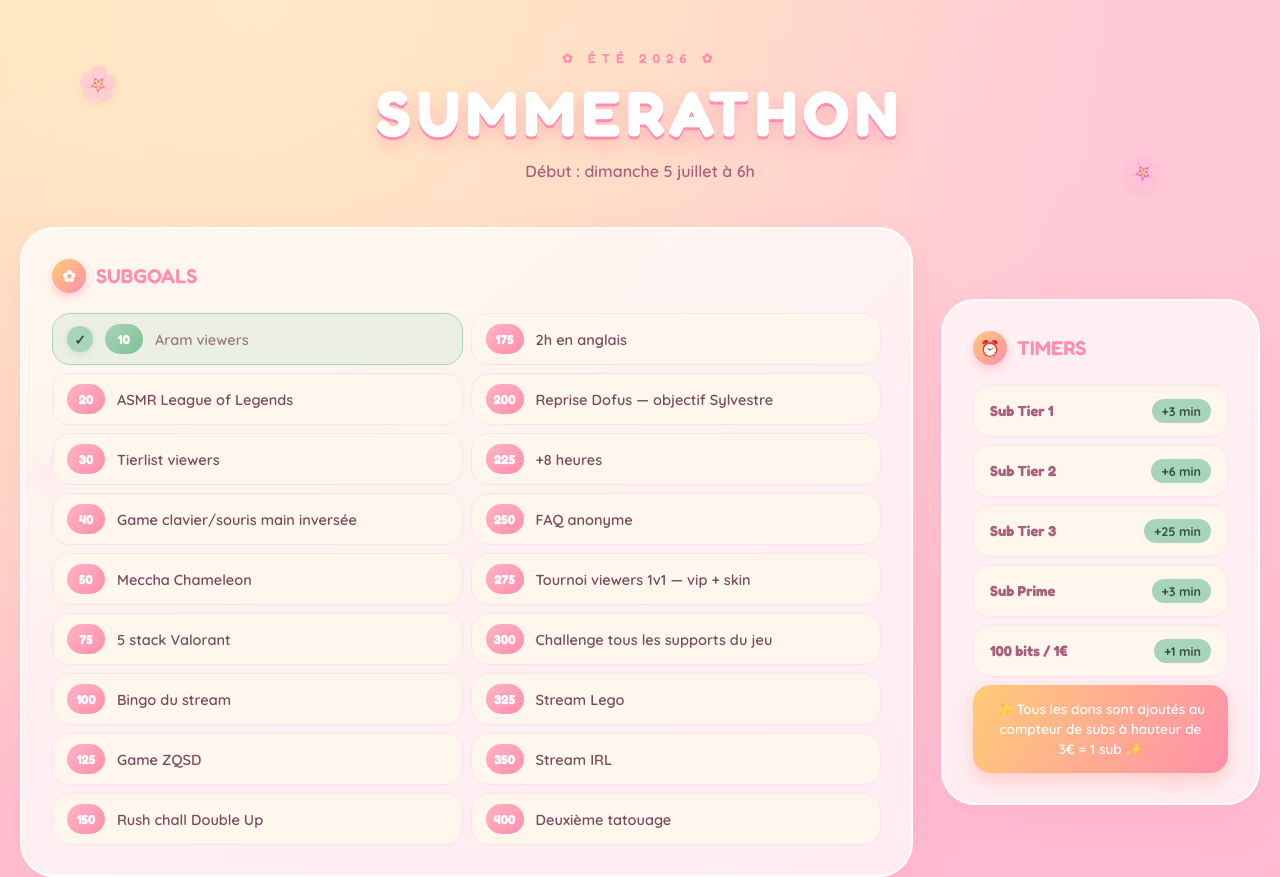
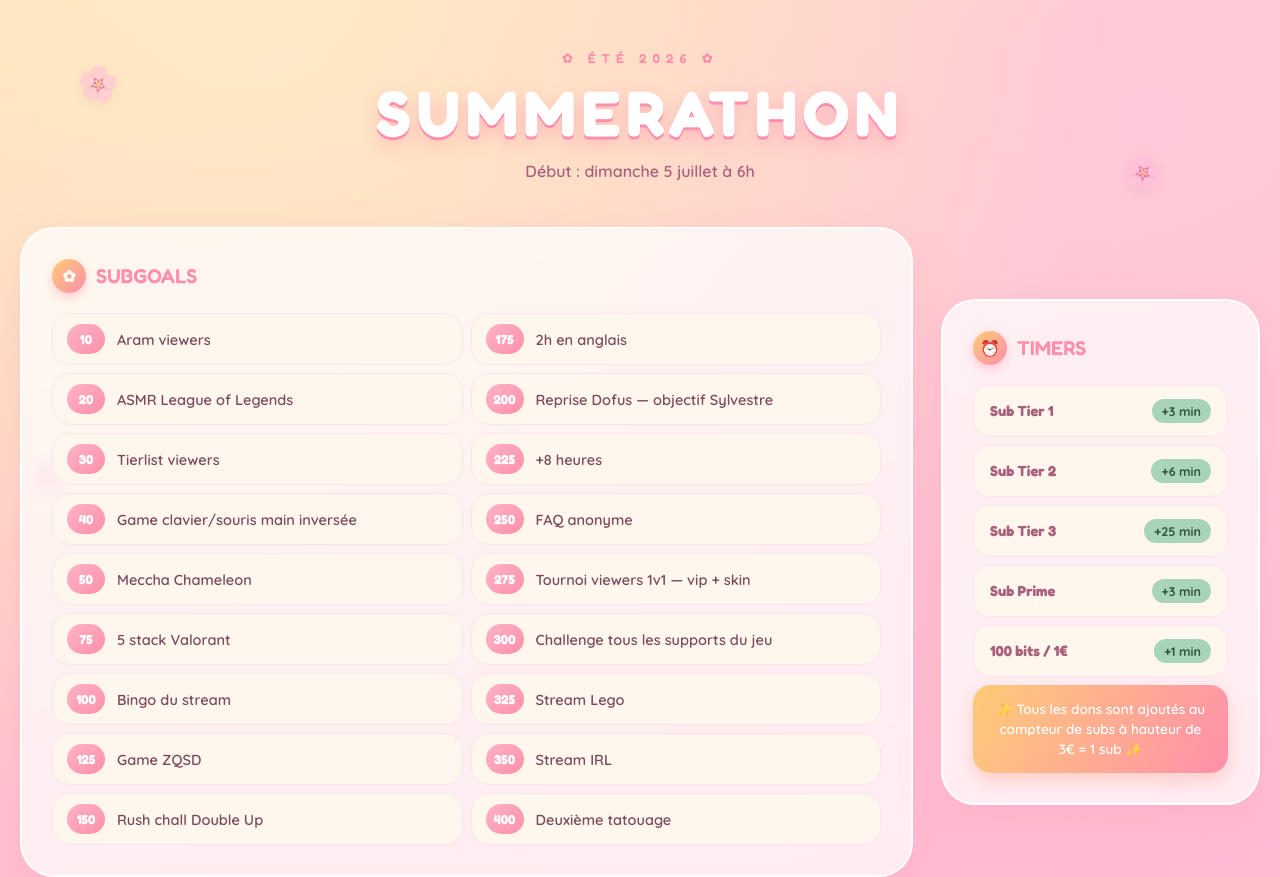
Before and after one commit to itslylla/itslylla.github.io, a plain HTML site: page summerathon.html in a window 1280 px wide. Shown: the top 877 px of the page. Drawn offline with Linux system fonts and the light colour scheme.

Commit message:
kjhgkhjg

```diff
--- a/summerathon.html
+++ b/summerathon.html
@@ -28,7 +28,7 @@
             <!-- Subgoal atteint : décommenter la ligne <span class="check">✓</span> juste en dessous -->
             <div class="goals-grid">
                 <div class="goal">
-                    <span class="check">✓</span>
+                    <!-- <span class="check">✓</span> -->
                     <span class="badge">10</span><span class="label">Aram viewers</span>
                 </div>
                 <div class="goal">
```
